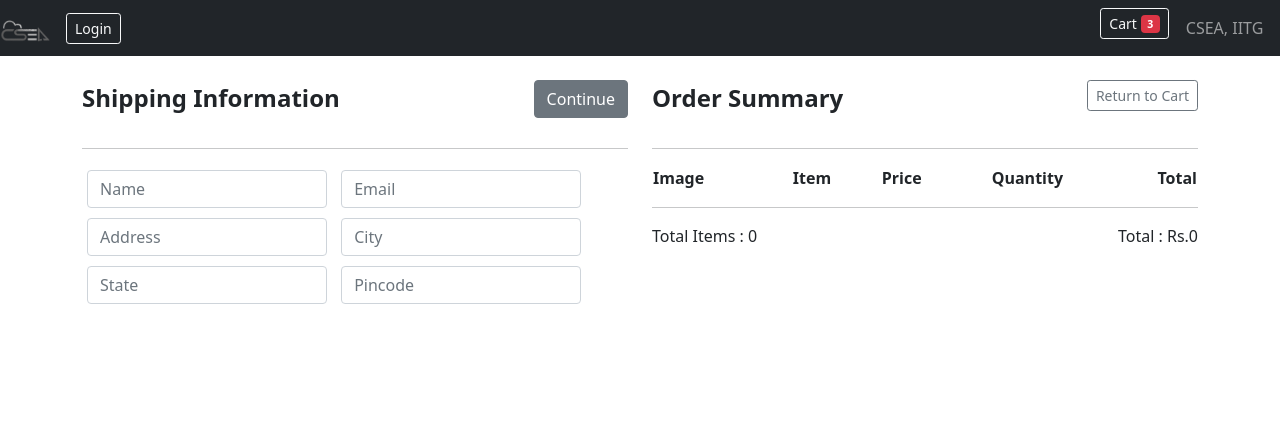
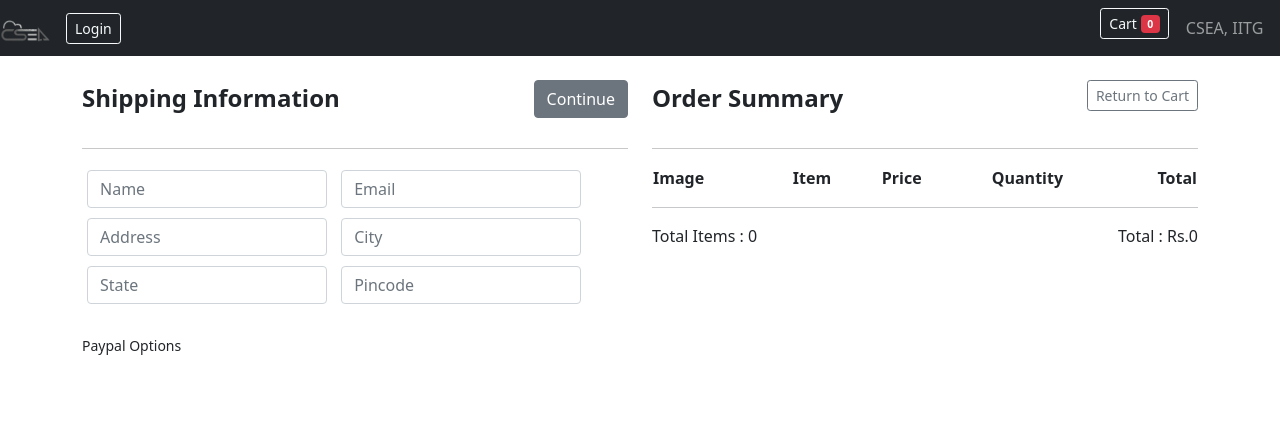
Before and after one commit to rathod-aryan/cseag3, a Django app: page /checkout/ in a window 1280 px wide. Shown: the top 444 px of the page. Run offline with Django 3.2, Linux system fonts and the light colour scheme; lists and menus that the app fills with data are empty.

Commit message:
fixed badge

```diff
--- a/ecom/store/templates/store/checkout.html
+++ b/ecom/store/templates/store/checkout.html
@@ -35,7 +35,7 @@
 
         </form>
         <br>
-        <div class="box-element hidden" id="payment-info">
+        <div class="box-element" id="payment-info">
             <small>Paypal Options</small>
         </div>
     </div>
--- a/ecom/store/templates/store/main.html
+++ b/ecom/store/templates/store/main.html
@@ -32,7 +32,7 @@
             <li class="nav-item mb-auto">
                 <a href="{% url 'cart' %}">
                     <button type="button" class="btn btn-outline-light btn-sm">
-                        Cart <span class="badge bg-danger">3</span>
+                        Cart <span class="badge bg-danger">{{order.get_cart_items}}</span>
                       </button>
                 </a>
             </li>
--- a/ecom/store/views.py
+++ b/ecom/store/views.py
@@ -2,8 +2,13 @@ from django.shortcuts import render
 from .models import *
 
 def store(request):
+	if request.user.is_authenticated:
+		customer = request.user.customer
+		order, created = Order.objects.get_or_create(customer=customer, complete = False)
+	else:
+		order = {'get_cart_total':0}
 	products = Product.objects.all()
-	context = {'products':products}
+	context = {'products':products, 'order':order}
 	return render(request, 'store/store.html', context)
 
 def cart(request):
```
